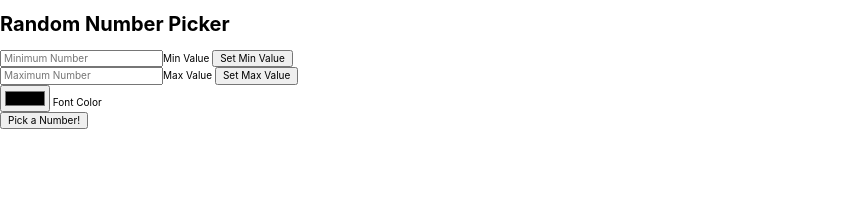
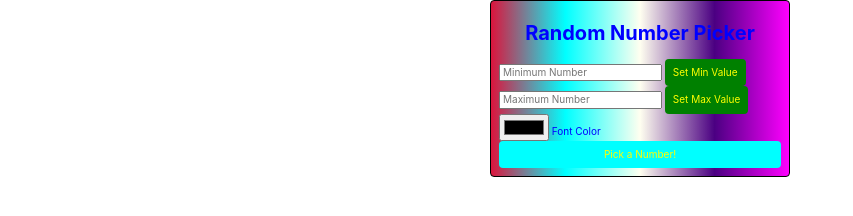
Before and after one commit to mdouglas58/MaxMin, a website: page index.html in a window 1280 px wide. Shown: the whole page, without its empty margins (0-853 px from the left). Drawn offline with nearby package versions, Linux system fonts and the light colour scheme.

Commit message:
Add font and background color to the form

```diff
--- a/style.css
+++ b/style.css
@@ -1,5 +1,69 @@
+:root {
+  color: blue;
+  font-size: 15px;
+  medium-gap: 10px;
+}
+
 body {
   font-family: -apple-system, BlinkMacSystemFont, "Segoe UI", Roboto, Oxygen,
     Ubuntu, Cantarell, "Open Sans", "Helvetica Neue", sans-serif;
   font-size: 10px;
 }
+
+p {
+  color: var(--color);
+  text-align: center;
+}
+
+h1 {
+  text-align: center;
+}
+
+.button {
+  background-color: green;
+  border: none;
+  border-radius: 4px;
+  color: yellow;
+  padding:8px;
+}
+
+.button--random {
+  background-color: aqua;
+}
+
+.button-jumbo:hover,
+.button-jumbo:focus {
+  border-radius: 32px;
+  color: maroon;
+}
+
+.flex {
+  display: flex;
+  gap: var(--medium-gap)
+}
+
+.flex--column {
+  flex-direction: column;
+}
+
+.screen-reader-text {
+  left: -9999px;
+  position: absolute;
+  top: -9999px;
+}
+
+.wrapper {
+  background-image: linear-gradient(
+    to right,
+    crimson,
+    cyan,
+    ivory,
+    indigo,
+    magenta
+  );
+  border: solid thin black;
+  border-radius: 4px;
+  margin: 0 auto;
+  padding: 8px;
+  width: 300px;
+}
```
